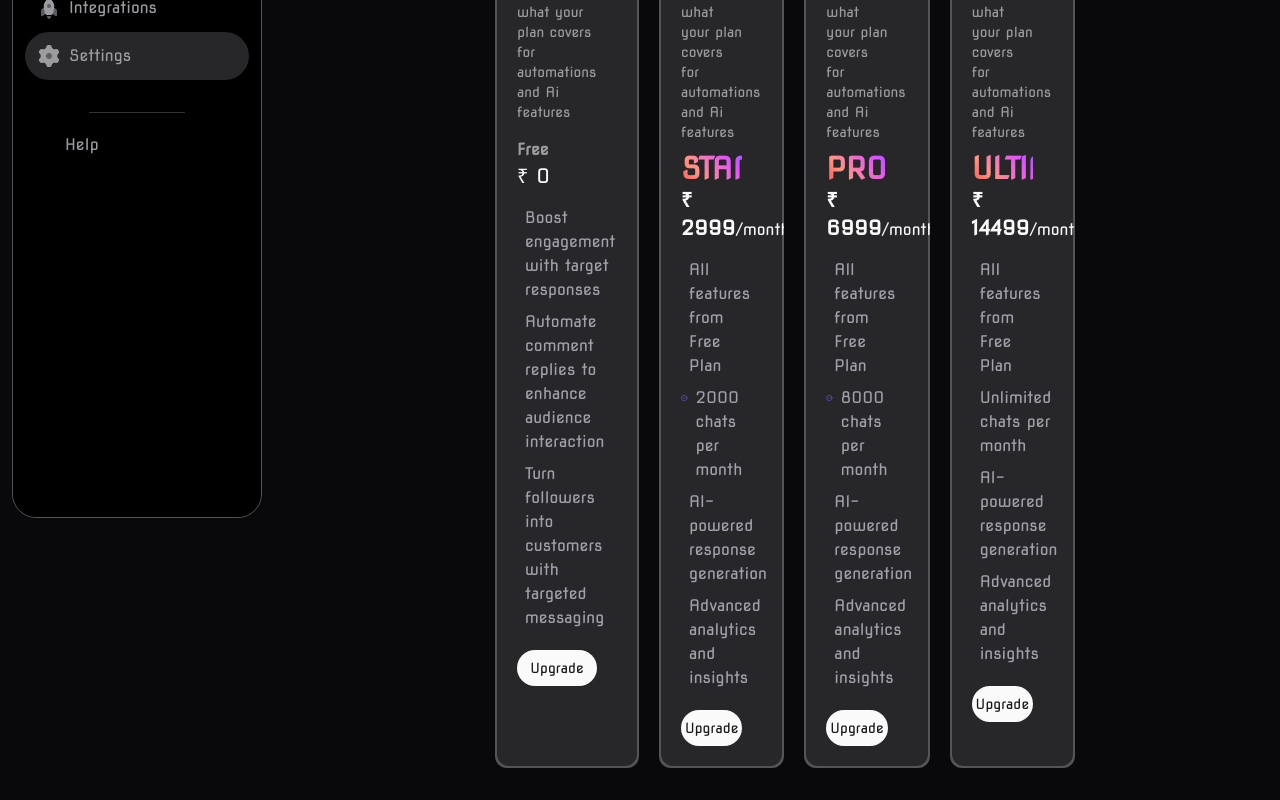
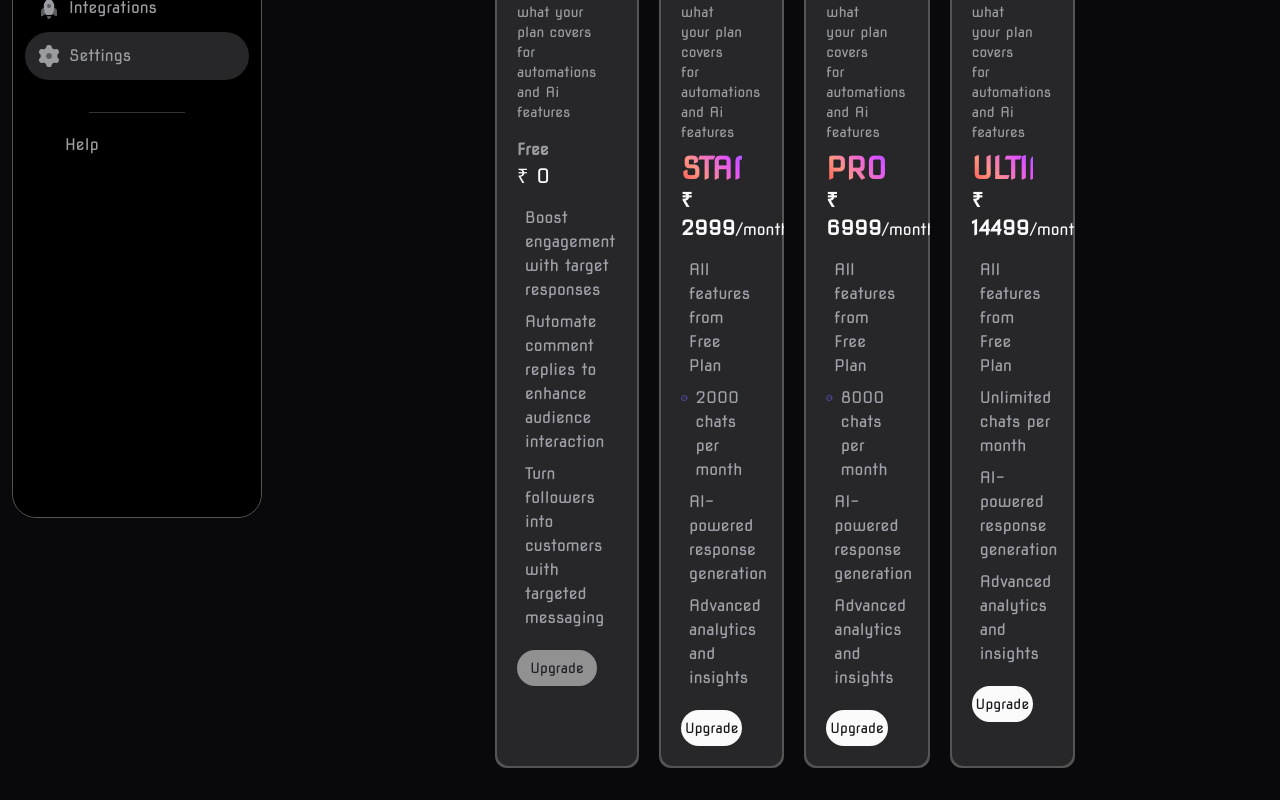
Before and after one commit to abhirupkumar/InstaAI, a Next.js app: page /dashboard/1/settings in a window 1280 px wide. Shown: the part 270-1070 px from the top of the page. Built offline with nearby package versions, Linux system fonts and the light colour scheme; no server answers; the database is empty; sample sign-in values are in the browser's storage; some icons are missing; what razorpay would draw is missing.

Commit message:
refactor: Update button disabled logic in PaymentCard component to include 'FREE' label condition

```diff
--- a/src/components/global/billing/payment-card.tsx
+++ b/src/components/global/billing/payment-card.tsx
@@ -177,7 +177,7 @@ const PaymentCard = ({ current, label, landing, price, planId, subscriptionId, f
                 ) : (
                     <Button
                         className="rounded-full mt-5"
-                        disabled={label === current && (current !== 'FREE' && status == true)}
+                        disabled={(label === current && (current !== 'FREE' && status == true)) || label == 'FREE'}
                         onClick={handleSubscription}
                     >
                         {label === current
```
